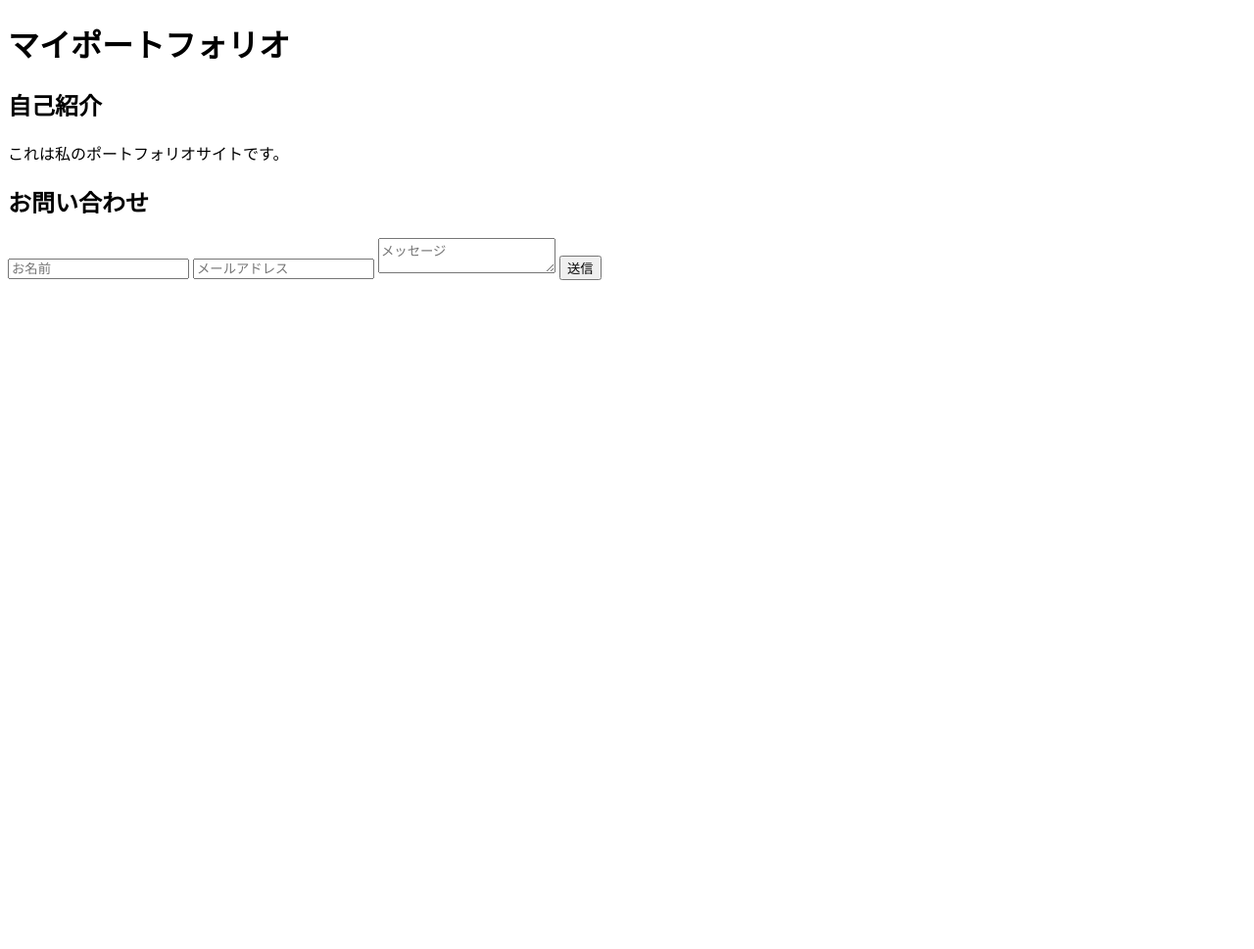
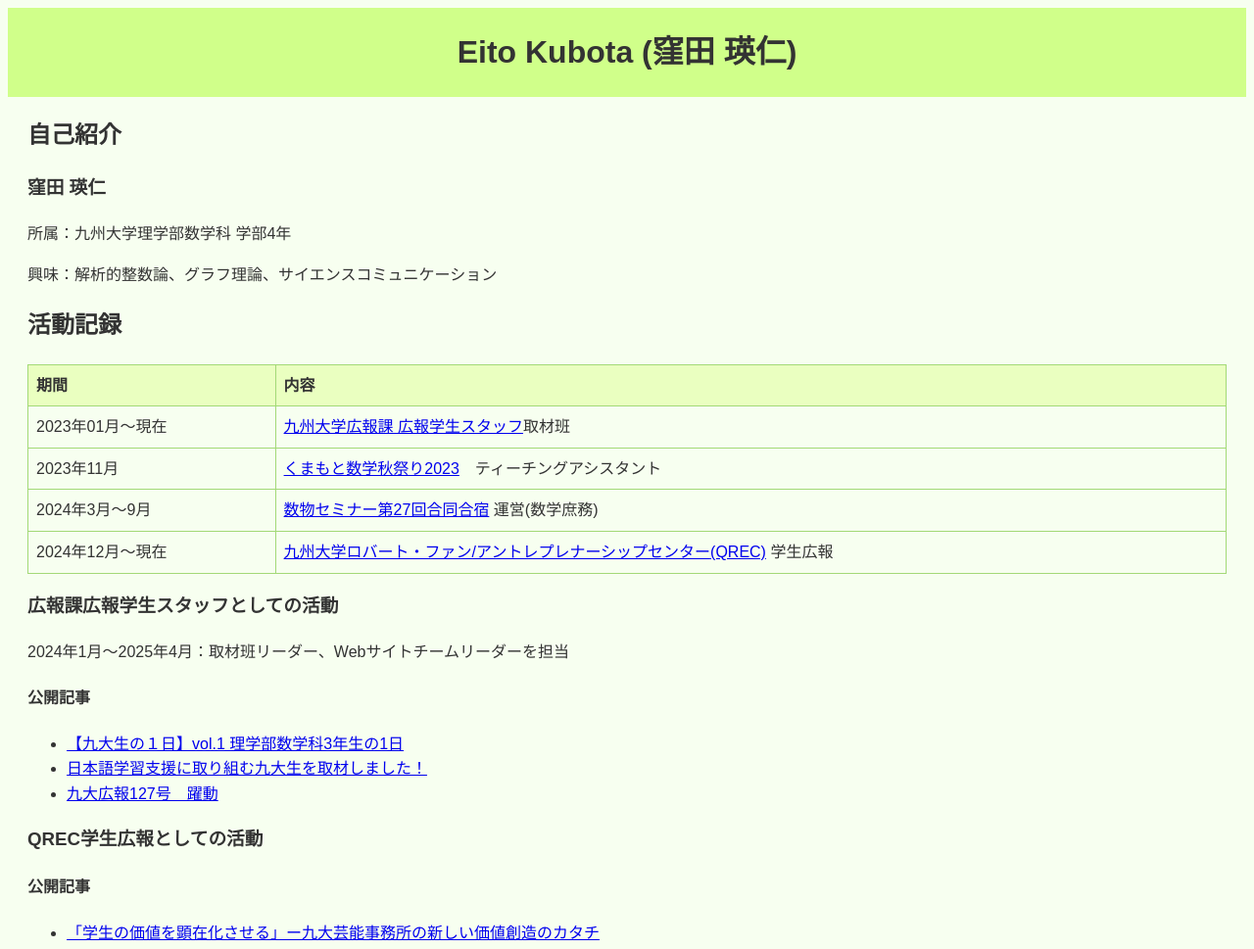
Before and after one commit to Eito-Kubota/my-site, a plain HTML site: page index.html in a window 1280 px wide. Shown: the top 969 px of the page at 98% size. Before the commit the page ends 800 px from the top, so only its background shows below. Drawn offline with Linux system fonts and the light colour scheme.

Commit message:
Add Eito Kubota profile and green theme

```diff
--- a/index.html
+++ b/index.html
@@ -2,17 +2,60 @@
 <html lang="ja">
 <head>
   <meta charset="UTF-8">
-  <title>マイポートフォリオ</title>
+  <title>窪田 瑛仁 - ポートフォリオ</title>
   <link rel="stylesheet" href="style.css">
 </head>
 <body>
   <header>
-    <h1>マイポートフォリオ</h1>
+    <h1>Eito Kubota (窪田 瑛仁)</h1>
   </header>
 
   <section id="about">
     <h2>自己紹介</h2>
-    <p>これは私のポートフォリオサイトです。</p>
+    <h3>窪田 瑛仁</h3>
+    <p>所属：九州大学理学部数学科 学部4年</p>
+    <p>興味：解析的整数論、グラフ理論、サイエンスコミュニケーション</p>
+  </section>
+
+  <section id="activities">
+    <h2>活動記録</h2>
+    <table>
+      <tr>
+        <th>期間</th>
+        <th>内容</th>
+      </tr>
+      <tr>
+        <td>2023年01月～現在</td>
+        <td><a href="https://pr-platform.kyushu-u.ac.jp/pr-student/">九州大学広報課 広報学生スタッフ</a>取材班</td>
+      </tr>
+      <tr>
+        <td>2023年11月</td>
+        <td><a href="https://mathcafe.net/kumamoto-2023/">くまもと数学秋祭り2023</a>　ティーチングアシスタント</td>
+      </tr>
+      <tr>
+        <td>2024年3月～9月</td>
+        <td><a href="https://physicsmathematicsseminar.github.io/physmathseminar.github.io/camp/camp27.html">数物セミナー第27回合同合宿</a> 運営(数学庶務)</td>
+      </tr>
+      <tr>
+        <td>2024年12月～現在</td>
+        <td><a href="https://qrec.kyushu-u.ac.jp/">九州大学ロバート・ファン/アントレプレナーシップセンター(QREC)</a> 学生広報</td>
+      </tr>
+    </table>
+
+    <h3>広報課広報学生スタッフとしての活動</h3>
+    <p>2024年1月～2025年4月：取材班リーダー、Webサイトチームリーダーを担当</p>
+    <h4>公開記事</h4>
+    <ul>
+      <li><a href="https://pr-platform.kyushu-u.ac.jp/pr-student/activities/481">【九大生の１日】vol.1 理学部数学科3年生の1日</a></li>
+      <li><a href="https://pr-platform.kyushu-u.ac.jp/pr-student/activities/797">日本語学習支援に取り組む九大生を取材しました！</a></li>
+      <li><a href="https://www.kyushu-u.ac.jp/f/53478/kyudaikoho127_web.pdf">九大広報127号　躍動</a></li>
+    </ul>
+
+    <h3>QREC学生広報としての活動</h3>
+    <h4>公開記事</h4>
+    <ul>
+      <li><a href="https://note.com/qrec_pr/n/n05ba8aba90f9">「学生の価値を顕在化させる」ー九大芸能事務所の新しい価値創造のカタチ</a></li>
+    </ul>
   </section>
 
   <section id="contact">
--- a/script.js
+++ b/script.js
@@ -1,4 +1,5 @@
-document.getElementById("contact-form").addEventListener("submit", function(event) {
+var form = document.getElementById("contact-form");
+form.addEventListener("submit", function(event) {
   event.preventDefault();
   var name = document.getElementById("name").value;
   alert("メッセージありがとうございます, " + name + "さん!");
--- a/style.css
+++ b/style.css
@@ -0,0 +1,57 @@
+body {
+  font-family: Arial, sans-serif;
+  background-color: #f7fff0; /* 黄緑系の淡い背景 */
+  color: #333;
+  line-height: 1.6;
+}
+
+header {
+  background-color: #d0ff8a; /* 黄緑色 */
+  padding: 20px 0;
+  text-align: center;
+}
+
+h1 {
+  margin: 0;
+}
+
+section {
+  margin: 20px;
+}
+
+#activities table {
+  width: 100%;
+  border-collapse: collapse;
+  margin-bottom: 1em;
+}
+
+#activities th,
+#activities td {
+  border: 1px solid #a3d977;
+  padding: 8px;
+  text-align: left;
+}
+
+#activities th {
+  background-color: #eaffc0;
+}
+
+#contact input,
+#contact textarea {
+  width: 100%;
+  padding: 8px;
+  margin: 5px 0;
+  box-sizing: border-box;
+}
+
+#contact button {
+  background-color: #a3d977;
+  color: #000;
+  border: none;
+  padding: 10px 20px;
+  cursor: pointer;
+}
+
+#contact button:hover {
+  background-color: #92c865;
+}
```
